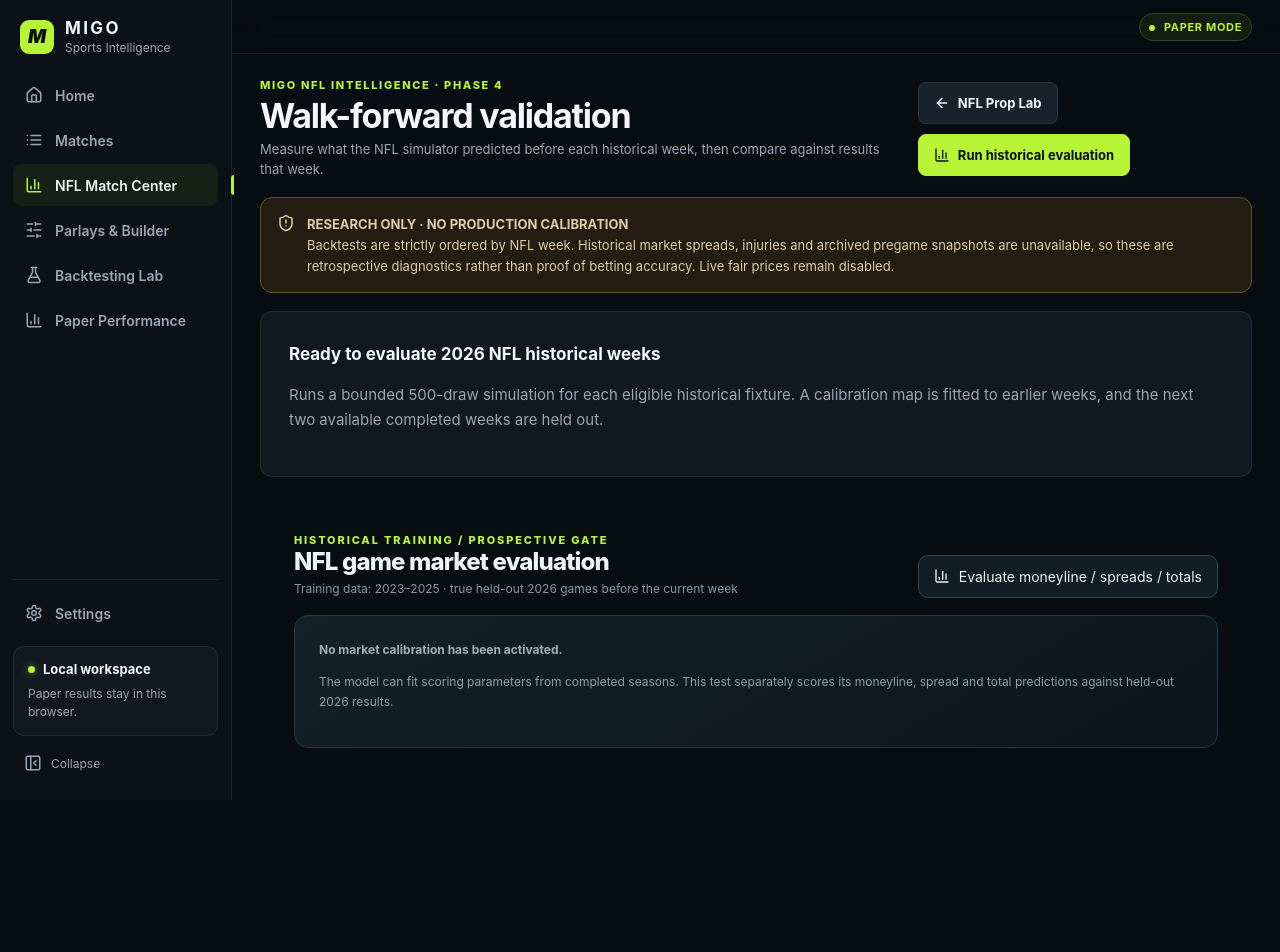
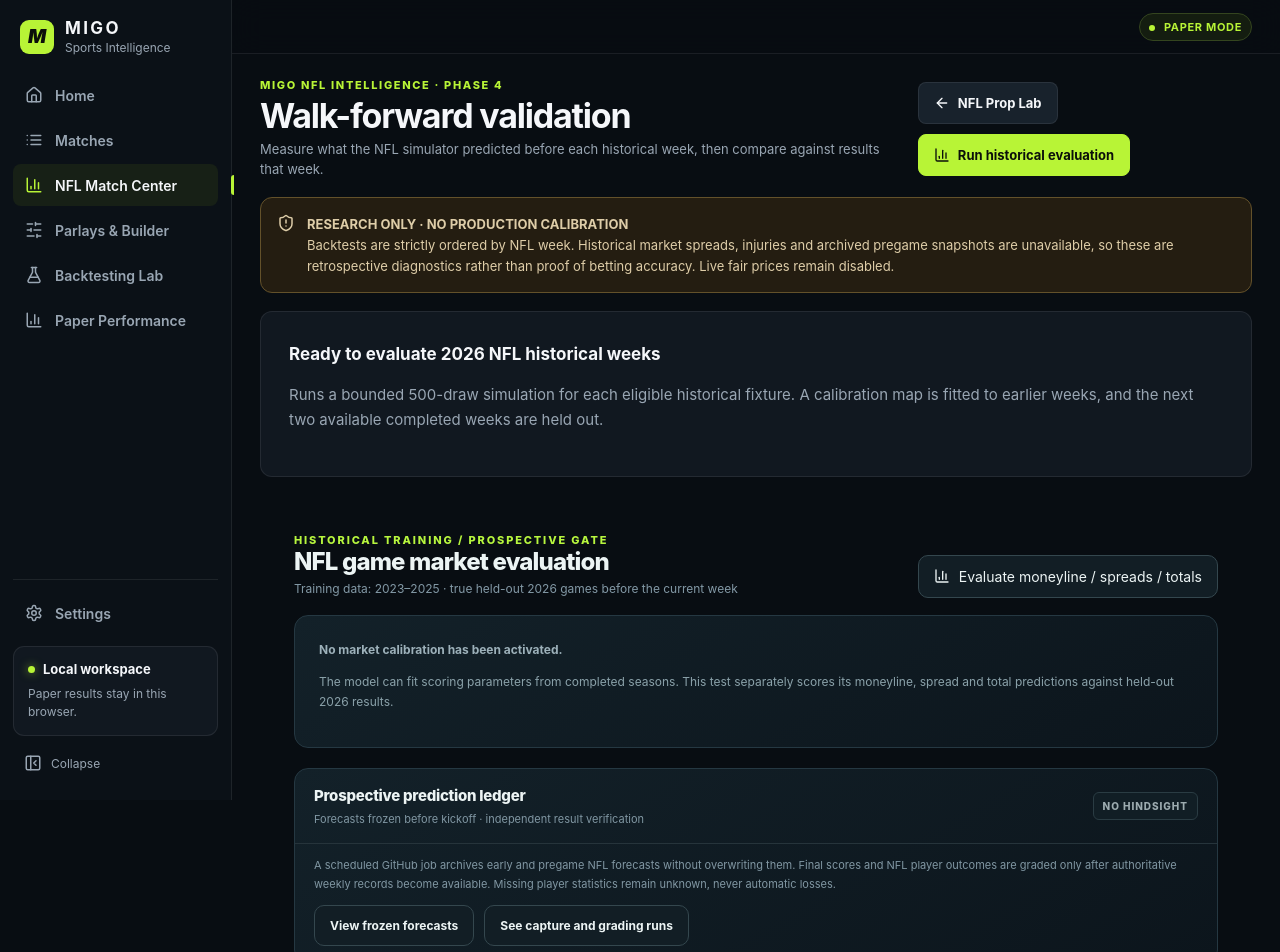
Before and after one commit to DariusTweh/Migobetting, a Next.js app: page /nfl/validation in a window 1280 px wide. Shown: the top 952 px of the page. Before the commit the page ends 907 px from the top, so only its background shows below. Built offline with nearby package versions, Linux system fonts and the light colour scheme.

Commit message:
Expose immutable pregame archive and scheduled grading runs within NFL validation dashboard

```diff
--- a/app/nfl/validation/page.tsx
+++ b/app/nfl/validation/page.tsx
@@ -1,5 +1,6 @@
 import { NflValidationDashboard } from "@/components/nfl-validation-dashboard";
 import { NflGameValidationPanel } from "@/components/nfl-game-validation-panel";
+import Link from "next/link";
 import "../nfl.css";
 import "../pro.css";
 export const metadata = {
@@ -7,5 +8,29 @@ export const metadata = {
   description: "Historical out-of-sample diagnostic results for the MIGO NFL research model.",
 };
 export default function NflValidationPage() {
-  return <><NflValidationDashboard/><div className="nm-app"><NflGameValidationPanel/></div></>;
+  return <>
+    <NflValidationDashboard/>
+    <div className="nm-app">
+      <NflGameValidationPanel/>
+      <section className="nm-card" style={{marginTop:20}}>
+        <div className="nm-card-head"><div><h3>Prospective prediction ledger</h3>
+          <span>Forecasts frozen before kickoff · independent result verification</span></div>
+          <span className="nm-stat-label">NO HINDSIGHT</span>
+        </div>
+        <p className="nm-detail-note">
+          A scheduled GitHub job archives early and pregame NFL forecasts without overwriting them.
+          Final scores and NFL player outcomes are graded only after authoritative weekly records
+          become available. Missing player statistics remain unknown, never automatic losses.
+        </p>
+        <div style={{display:"flex",gap:10,flexWrap:"wrap",padding:"0 19px 17px"}}>
+          <Link className="nm-link-outline" href="https://github.com/DariusTweh/Migobetting/tree/nfl-prospective-data/data/nfl/pregame">
+            View frozen forecasts
+          </Link>
+          <Link className="nm-link-outline" href="https://github.com/DariusTweh/Migobetting/actions/workflows/nfl-prospective.yml">
+            See capture and grading runs
+          </Link>
+        </div>
+      </section>
+    </div>
+  </>;
 }
```
